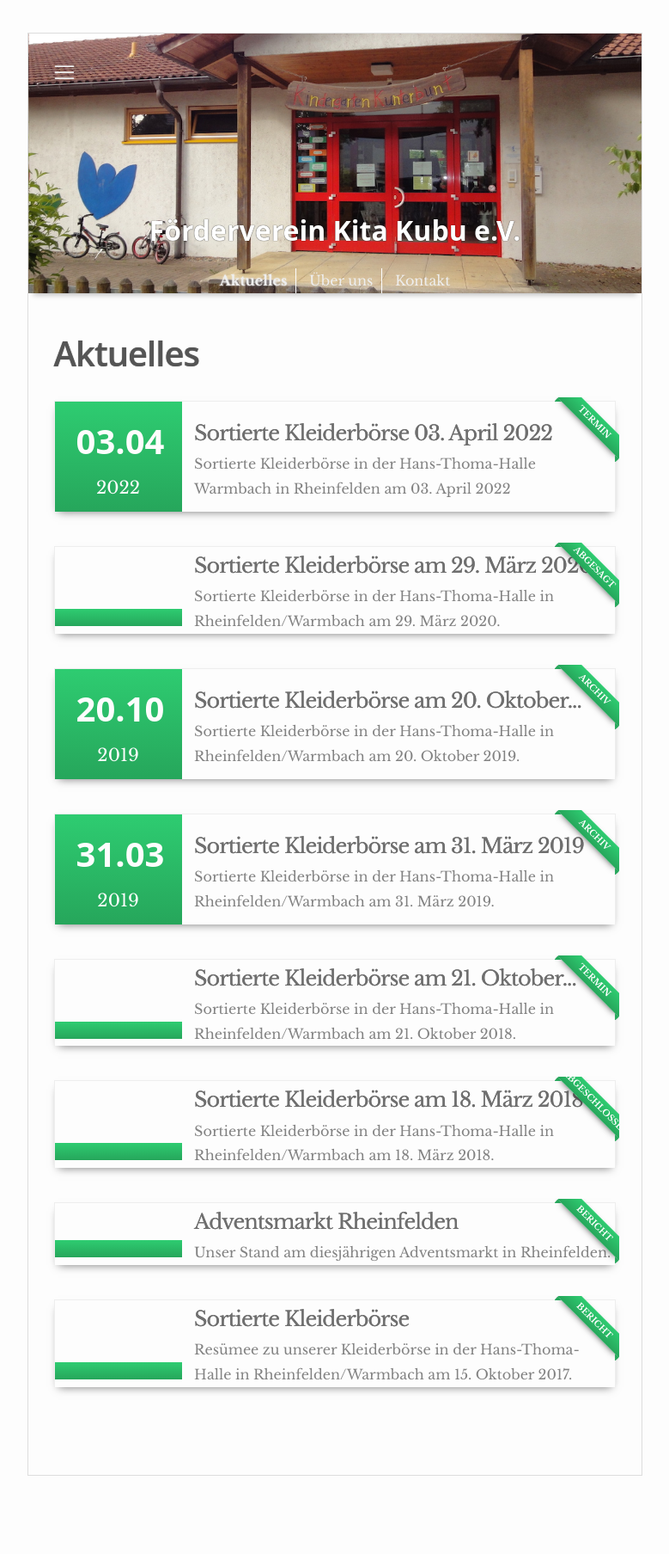
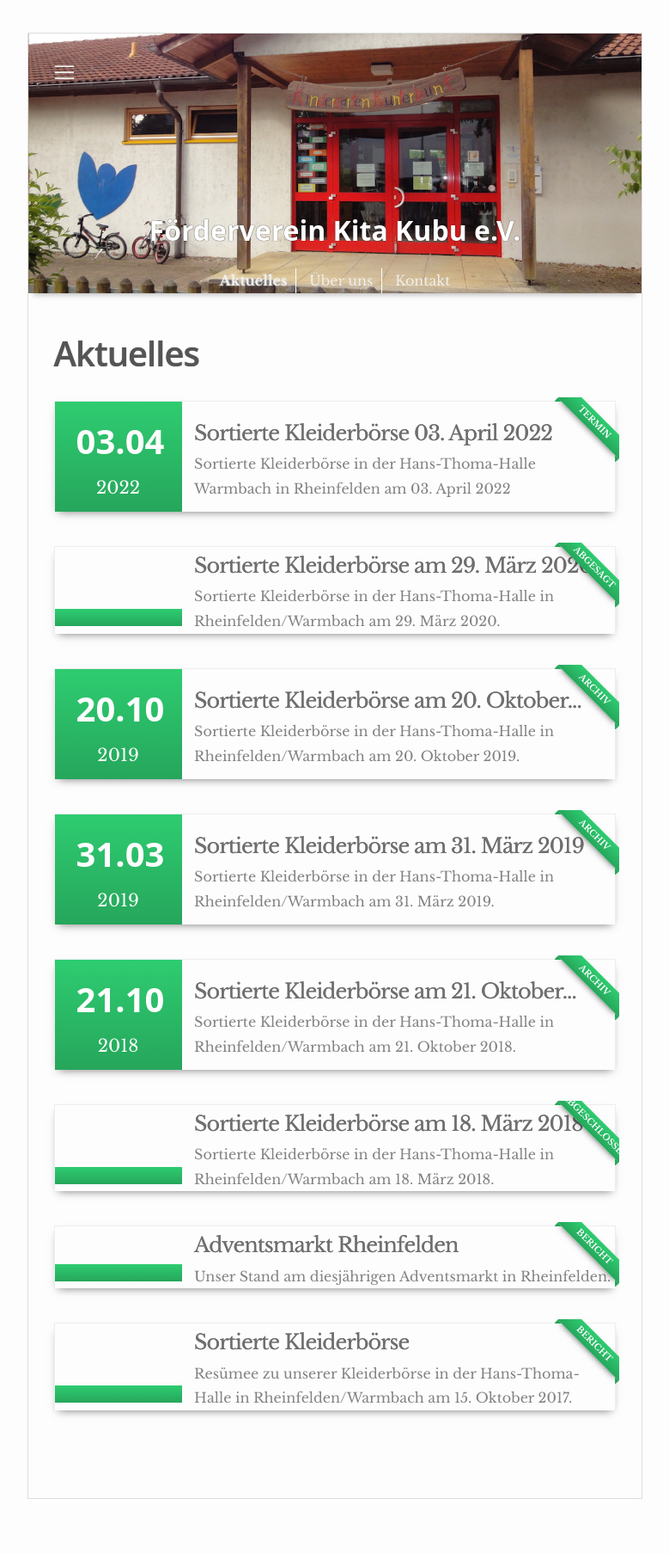
Before and after one commit to fv-kubu/fv-kubu, a Jekyll site: the page built from _pages/aktuelles.html, in a window 1280 px wide. Shown: the whole page at 86% size, without its empty margins (250-1029 px from the left). Built offline with Jekyll 4.4.1, drawn with Linux system fonts in a browser that asks for light colours; before the commit the page ends 1780 px from its top, so only the background shows below that.

Commit message:
Update 2018-10-21-ankuendigung-kleiderboerse-herbst-2018.md

```diff
--- a/_posts/2018-10-21-ankuendigung-kleiderboerse-herbst-2018.md
+++ b/_posts/2018-10-21-ankuendigung-kleiderboerse-herbst-2018.md
@@ -1,8 +1,9 @@
 ---
 layout: post
+market: 2018-10-21
 title: Sortierte Kleiderbörse am 21. Oktober 2018
 description: Sortierte Kleiderbörse in der Hans-Thoma-Halle in Rheinfelden/Warmbach am 21. Oktober 2018.
-categories: termin
+categories: archiv
 ---
 
 Zum vierten Mal veranstaltet der Förderverein Kita Kubu e.V. am **21. Oktober 2018** eine sortierte
```
